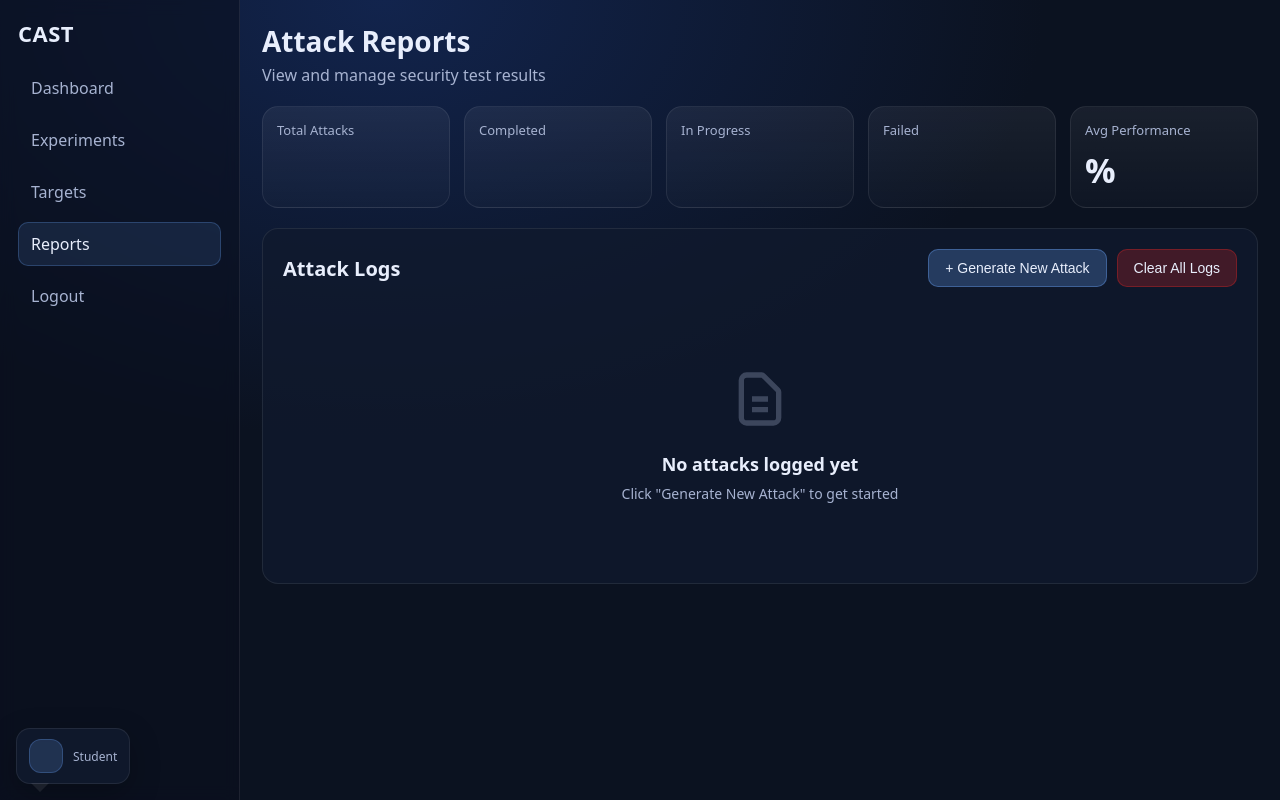
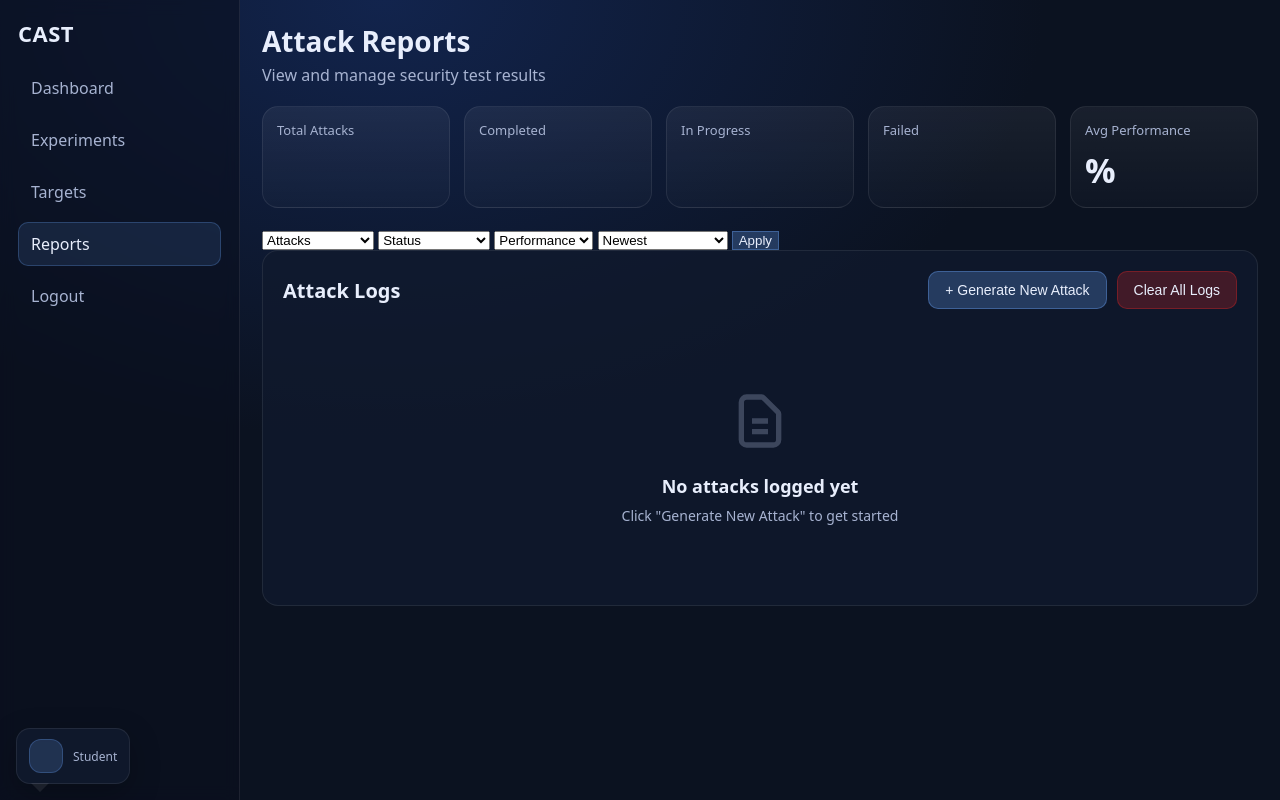
Before and after one commit to jestrada27/CAST---Cyber-Attack-Simulation-Toolkit, a Flask app: template templates/database.html in a window 1280 px wide. Run offline with Flask 3, Linux system fonts and the light colour scheme; the template is opened without the code that fills it, so the values that code supplies are empty.

Commit message:
Update database.html

```diff
--- a/templates/database.html
+++ b/templates/database.html
@@ -304,7 +304,7 @@
                <a class="nav-item" href="{{ url_for('main_dashboard') }}">Dashboard</a>
                <a class="nav-item" href="#">Experiments</a>
                <a class="nav-item" href="#">Targets</a>
-               <a class="nav-item active" href="{{ url_for('database_page') }}">Reports</a>
+               <a class="nav-item active" href="{{ url_for('reports.database_page') }}">Reports</a>
                <a class="nav-item" href="{{ url_for('logout') }}">Logout</a>
            </nav>
        </aside>
@@ -341,23 +341,44 @@
                    <div class="stat-card-value">{{ stats.avg_performance }}%</div>
                </div>
            </div>
-<!--
-           <select id="attack_type">
 
+            <!-- Done by Noah -->
+           <select id="attack_type" name="attack_type">
+                <option value="All">Attacks</option>
+                <option value="Brute Force">Brute Force</option>
+                <option value="SQL Injection">SQL Injection</option>
+                <option value="DNS">DNS Tunneling</option>
+                <option value="XSS">XSS</option>
+                <option value="Replay">Replay</option>
            </select>
 
-            <select id="status">
-
+            <select id="status" name="status">
+                <option value="All">Status</option>
+                <option value="Stored to Local">Stored to Local</option>
+                <option value="In Progress">In Progress</option>
+                <option value="Completed">Completed</option>
+                <option value="Failed">Failed</option>
            </select>
 
             <select id="performance">
-
+                <option value="All">Performance</option>
+                <option value="1-50">1 - 50</option>
+                <option value="51-100">51 - 100</option>
            </select>
 
             <select id="sorter">
+                <option value="Newest">Newest</option>
+                <option value="Oldest">Oldest</option>
+                <option value="Performance High">Performance High</option>
+                <option value="Performance Low">Performance Low</option>
+                <option value="Attacks A-Z">Attack A - Z</option>
+                <option value="Attacks Z-A">Attacks Z - A</option>
+                <option value="Stored to Local - Failed">Stored - Failed</option>
+                <option value="Failed - Stored to Local">Failed - Stored</option>
+           </select>
 
-           </select>
-         -->
+             <button class="btn-primary" onclick="updatedLogs()">Apply</button>
+           <!--End of Noah -->
 
            <!-- Logs Panel -->
            <div class="logs-panel">
@@ -386,7 +407,7 @@
                            <th>Action</th>
                        </tr>
                    </thead>
-                   <tbody>
+                   <tbody id="logsContainer">
                        {% for log in logs %}
                        <tr id="attack-{{ log.id }}">
                            <td><strong>{{ log.attack_type }}</strong></td>
@@ -527,6 +548,76 @@
                console.error('Error:', error);
            });
        }
+       //Noah
+        function updatedLogs(){
+            const attackType = document.getElementById("attack_type").value
+            const status = document.getElementById("status").value
+            const performance = document.getElementById("performance").value
+            const sorter = document.getElementById("sorter").value
+
+            search = new URLSearchParams({attack_type: attackType, status: status,
+                performance: performance, sorter: sorter})
+
+            fetch(`/attack_logs/filter?${search.toString()}`,
+            {
+                method: 'GET'
+            })
+            .then(response => response.json())
+            .then(data => {
+                if (data.success){filterLogs(data.attacks);}})
+            .catch(error => {
+               showNotification('Error updating logs', 'error');
+               console.error('Error:', error);
+            });
+        }
+
+        function filterLogs(attacks){
+            const tbody = document.getElementById("logsContainer")
+            tbody.innerHTML = ''
+
+            if (attacks.length == 0){
+                tbody.innerHTML = "<tr><td>No Attack Reports Found</td></tr>";
+                return;
+            }
+            for (let i = 0; i < attacks.length; i++)
+            {
+                attack = attacks[i]
+                var row = "<tr id='attack-" + attack.id +"'>"
+                row += "<td><strong>" + attack.attack_type + "</strong></td>"
+                row += "<td>" + attack.time + "</td>"
+
+                var currStatus = "";
+                if (attack.status == "Completed"){
+                    currStatus = "status-completed";
+                }
+                else if (attack.status == "In Progress"){
+                    currStatus = "status-in-progress";
+                }
+                else if (attack.status == "Failed"){
+                    currStatus = "status-failed";
+                }
+                else{
+                    currStatus = "status-stored";
+                }
+
+                row += "<td><span class='status-badge " + currStatus + "'>" + attack.status + "</span></td>"
+                row += "<td>" + attack.performance + "</td>"
+
+                if (attack.report_available)
+                {
+                    row += "<td><a href='" + attack.report_url +"'target='_blank' class='report-link'>View Report</a></td>";
+                }
+                else {
+                    row += "<td><span style='color: var(--muted);'>N/A</span></td>";
+                }
+
+
+                row += "<td><button class=\"delete-btn\" onclick=\"deleteAttack('" + attack.id + "')\">Delete</button></td>";
+                row += "</tr>";
+                tbody.innerHTML += row;
+            }
+        }
+        //End of Noah
    </script>
 </body>
 </html>
```
